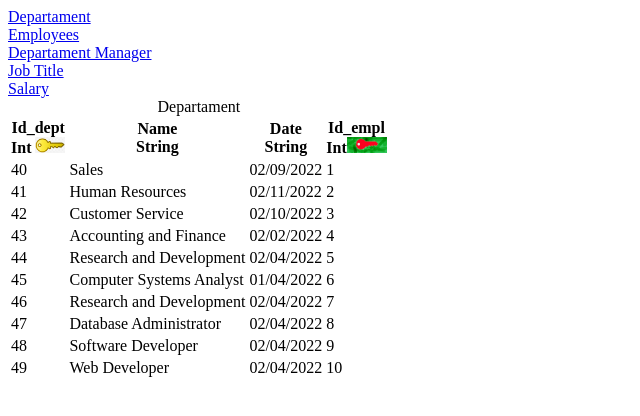
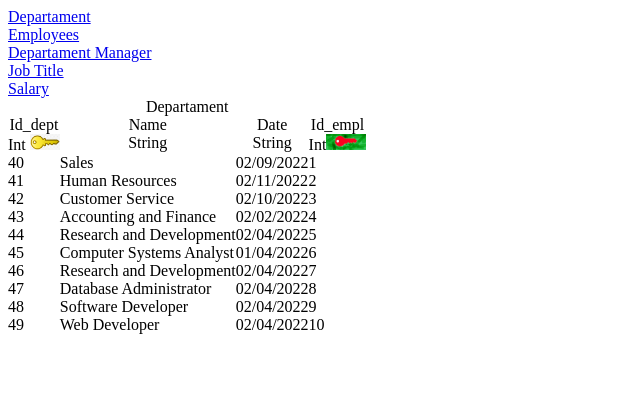
Before and after one commit to FelipeCunha03/webdev_ca1, a plain HTML site: page Departament.html in a window 1280 px wide. Shown: the whole page, without its empty margins (0-640 px from the left). Drawn offline with Linux system fonts and the light colour scheme.

Commit message:
Created CSS  and make  defaul style of Tables

```diff
--- a/Departament.html
+++ b/Departament.html
@@ -1,6 +1,7 @@
 <!DOCTYPE html>
 <html lang="en">
 <head>
+    <link rel="stylesheet" href="style.css">
     <meta charset="UTF-8">
     <meta http-equiv="X-UA-Compatible" content="IE=edge">
     <meta name="viewport" content="width=device-width, initial-scale=1.0">
--- /dev/null
+++ b/style.css
@@ -0,0 +1,15 @@
+/* Mayer Reset */
+table, caption, tbody, tfoot, thead, tr, th, td {
+    margin: 0;
+    padding: 0;
+    border: 0;
+    font-size: 100%;
+    font: inherit;
+    vertical-align: baseline;
+}
+table {
+    table-layout: fixed;
+    border-collapse: collapse;
+    border-spacing: 0;
+}
+/* Mayer Reset */
```
Also changed, not shown: Dept_manager.html (+1 -0 lines), Employees.html (+1 -0 lines), Job_Title.html (+1 -0 lines), Salary.html (+1 -0 lines).
